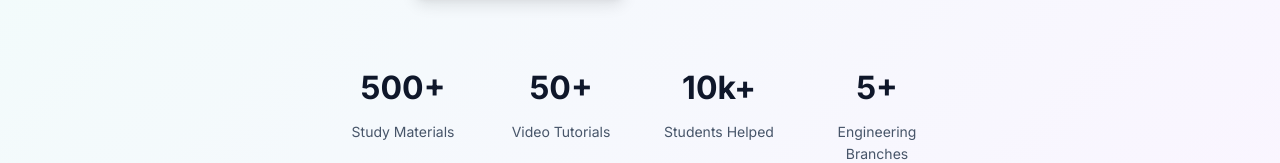
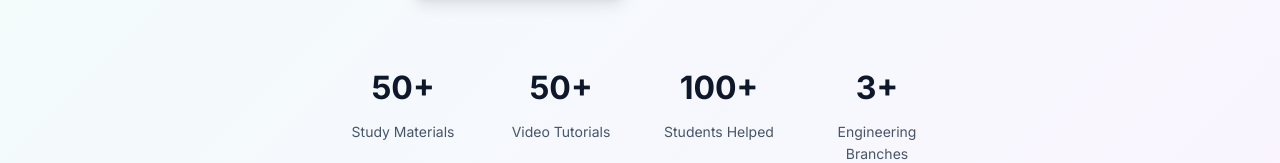
Before and after one commit to mrsouvick/CoreEngineers-Hub-1, a React (Vite) app: page / in a window 1280 px wide. Shown: the part 595-758 px from the top of the page. Built offline with nearby package versions, Linux system fonts and the light colour scheme.

Commit message:
added now

```diff
--- a/src/pages/Home.jsx
+++ b/src/pages/Home.jsx
@@ -41,10 +41,10 @@ const Home = ({ onPageChange }) => {
   ];
 
   const stats = [
-    { number: '500+', label: 'Study Materials' },
+    { number: '50+', label: 'Study Materials' },
     { number: '50+', label: 'Video Tutorials' },
-    { number: '10k+', label: 'Students Helped' },
-    { number: '5+', label: 'Engineering Branches' }
+    { number: '100+', label: 'Students Helped' },
+    { number: '3+', label: 'Engineering Branches' }
   ];
 
   return (
```
